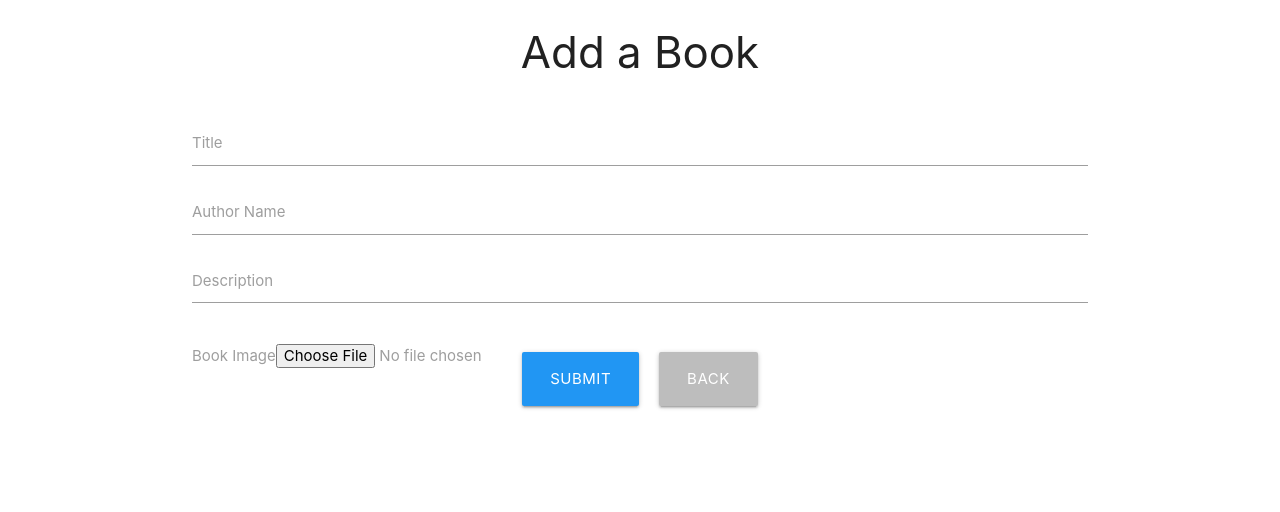
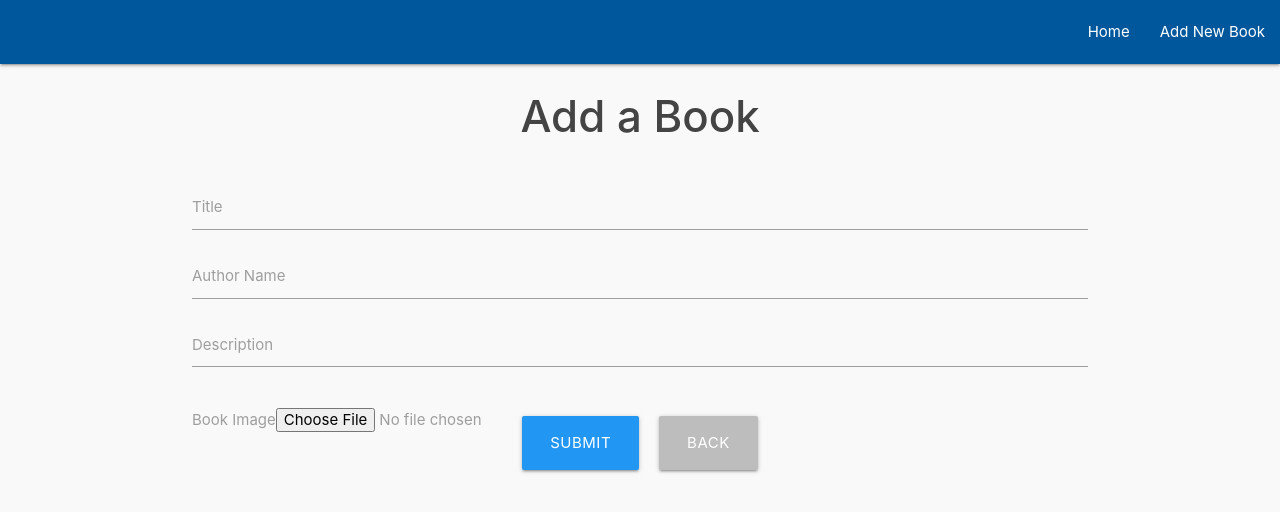
Before and after one commit to BenPiggot/books_app, a React (Create React App) app in the folder client/: page /add-book in a window 1280 px wide. Shown: the top 512 px of the page. Built offline with nearby package versions, Linux system fonts and the light colour scheme; what apollo-upload-client would draw is missing.

Commit message:
some CSS updates

```diff
--- a/client/src/App.css
+++ b/client/src/App.css
@@ -1,5 +1,11 @@
+body {
+  background: #f9f9f9;
+}
+
 .App {
   text-align: center;
+  background: #f9f9f9;
+  color: #444;
 }
 
 .App-logo {
--- a/client/src/App.tsx
+++ b/client/src/App.tsx
@@ -14,6 +14,7 @@ import BookList from './components/BookList';
 import AddBook from './components/AddBook';
 import BookDetail from './components/BookDetail';
 import UpdateBook from './components/UpdateBook';
+import Header from './components/Header';
 
 
 const httpLink = createUploadLink({
@@ -37,6 +38,7 @@ class App extends React.Component<{}, {}> {
         <div className="App">
           <Router>
             <>
+              <Header />
               <Route path="/" exact component={BookList} />
               <Route path="/add-book/" component={AddBook} />
               <Route path="/book/:id" component={BookDetail} />
--- a/client/src/components/AddBook.css
+++ b/client/src/components/AddBook.css
@@ -6,3 +6,7 @@
   margin-left: 10px;
   margin-right: 10px;
 }
+
+.add-book h3 {
+  font-weight: 500;
+}
--- a/client/src/components/AddBook.tsx
+++ b/client/src/components/AddBook.tsx
@@ -75,7 +75,7 @@ class AddBook extends Component<RouteComponentProps, AddBookState>{
       >
         {(createBook, { loading, error }) => {
           return (
-            <div>
+            <div className="add-book">
               <h3>Add a Book</h3>
               <form
                 className="container form-container"
--- a/client/src/components/BookList.css
+++ b/client/src/components/BookList.css
@@ -12,7 +12,7 @@
 }
 
 .books .book a {
-  color: black;
+  color: #444;
 }
 
 .books .book a:hover {
@@ -23,4 +23,5 @@
   margin-top: 10px;
   display: flex;
   justify-content: space-between;
+  font-weight: 500;
 }
--- /dev/null
+++ b/client/src/components/Header.tsx
@@ -0,0 +1,17 @@
+import React from 'react';
+import {Link} from 'react-router-dom';
+
+const Header = () => {
+  return (
+    <nav >
+      <div className="nav-wrapper  light-blue darken-4">
+        <ul id="nav-mobile" className="right hide-on-med-and-down">
+          <li><Link to="/">Home</Link></li>
+          <li><Link to="/add-book">Add New Book</Link></li>
+        </ul>
+      </div>
+    </nav>
+  )
+}
+
+export default Header
--- /dev/null
+++ b/client/src/components/UpdateBook.css
@@ -0,0 +1,11 @@
+.book-update-buttons {
+  display: flex;
+  justify-content: center;
+  margin-bottom: 20px;
+  margin-top: 40px;
+}
+
+.book-update-buttons .btn {
+  margin-left: 5px;
+  margin-right: 5px;
+}
--- a/client/src/components/UpdateBook.tsx
+++ b/client/src/components/UpdateBook.tsx
@@ -7,6 +7,7 @@ import { RouteComponentProps, match, withRouter, Link } from 'react-router-dom';
 import { BOOK_QUERY } from './BookDetail';
 import ApolloClient from 'apollo-client';
 
+import './UpdateBook.css';
 
 
 const UPDATE_BOOK = gql`
@@ -163,12 +164,20 @@ class UpdateBook extends Component<UpdateBookProps, UpdateBookState> {
                         </label>
                       </div>
                     </div>
+                    <div className="book-detail-buttons">
                       <button
                         type="submit"
                         className="waves-effect waves-light btn btn-large light-blue accent-2"
                       >
                         Update
                       </button>
+                      <Link
+                        to={`/book/${this.props.match.params.id}`}
+                        className="waves-effect waves-light btn btn-large grey lighten-1"
+                      >
+                        Back
+                      </Link>
+                    </div>
                   </form>
                 )
               }}
```
Lines whose indentation alone changed are shown as unchanged.
